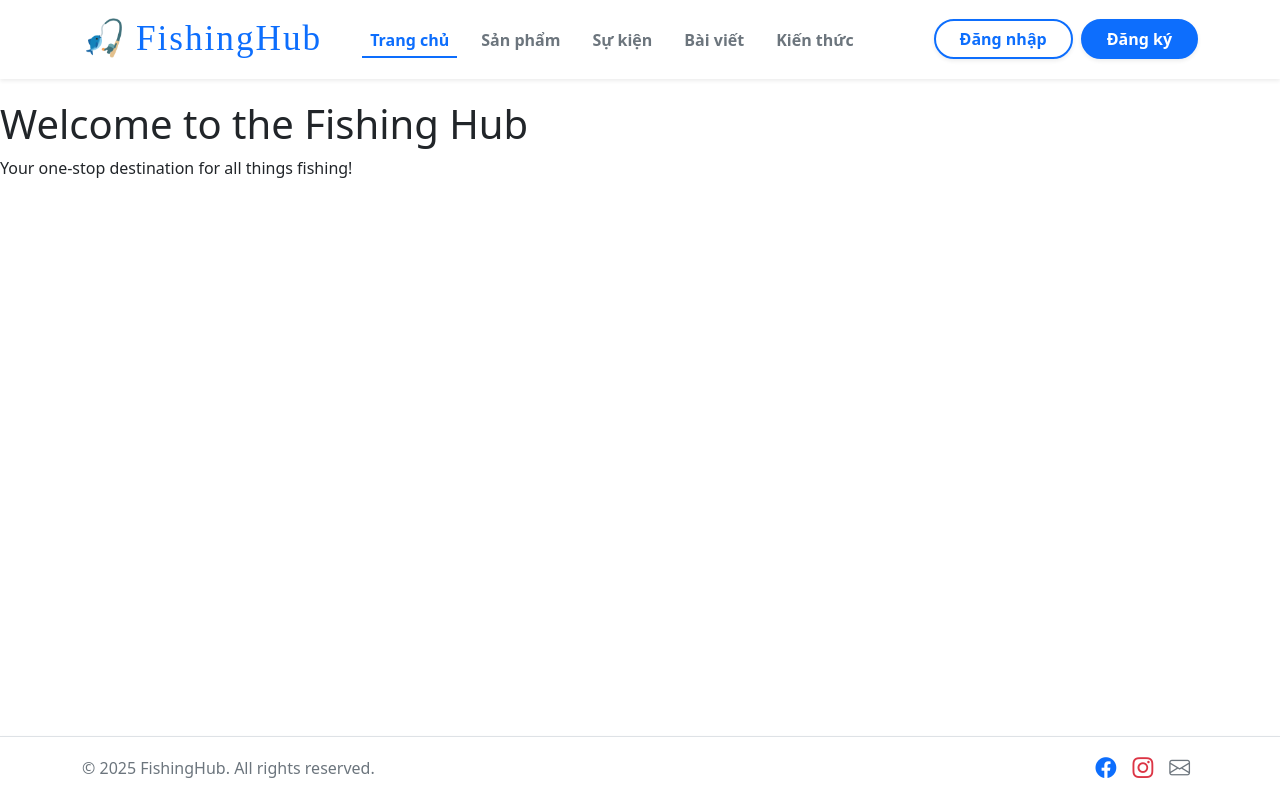
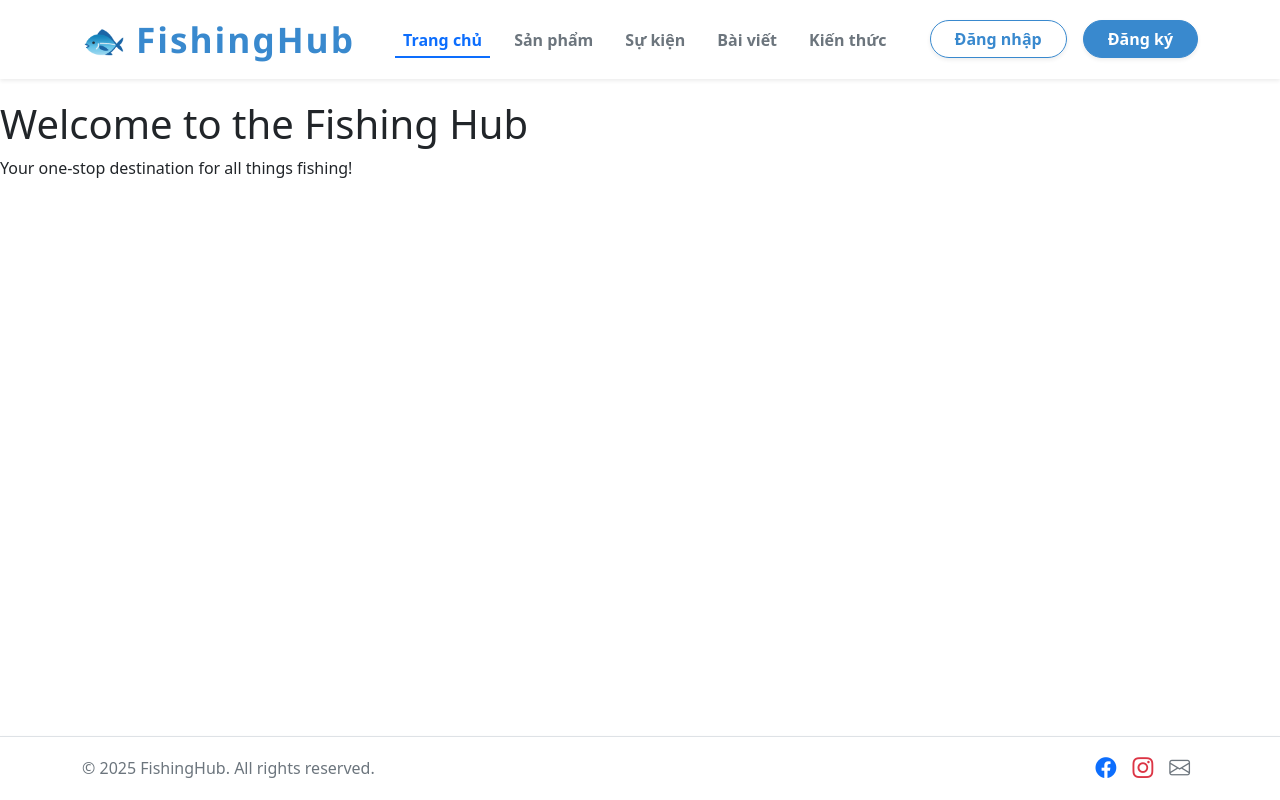
Before and after one commit to tiendung85/Fishinghub_NJ, a React (Create React App) app: page / in a window 1280 px wide. Built offline with nearby package versions, Linux system fonts and the light colour scheme.

Commit message:
Update Header.js

```diff
--- a/src/components/Header.js
+++ b/src/components/Header.js
@@ -1,63 +1,116 @@
-import React from 'react';
+import React, { useEffect, useState } from 'react';
 import { Navbar, Nav, Container, Button } from 'react-bootstrap';
-import { Link, useLocation } from 'react-router-dom';
+import { Link, useLocation, useNavigate } from 'react-router-dom';
+import { useAuth } from '../pages/Auth/AuthContext';
 import '../assets/styles/Header.css';
+import NotificationBell from "../pages/NewFeed/NotificationBell";
+import { FaBell, FaShoppingCart } from "react-icons/fa";
 
 function Header() {
   const location = useLocation();
+  const navigate = useNavigate();
   const currentPath = location.pathname;
 
-  const getLinkClass = (path) => {
-    return `fw-semibold mx-2 pb-1 ${
-      currentPath === path
+  const { user, logout } = useAuth();
+  const [cartCount, setCartCount] = useState(0);
+
+  useEffect(() => {
+    const updateCartCount = () => {
+      const storedCart = JSON.parse(localStorage.getItem("cart")) || [];
+      const total = storedCart.reduce((sum, item) => sum + item.quantity, 0);
+      setCartCount(total);
+    };
+
+    updateCartCount();
+
+    window.addEventListener("cartUpdated", updateCartCount);
+    window.addEventListener("storage", updateCartCount);
+
+    return () => {
+      window.removeEventListener("cartUpdated", updateCartCount);
+      window.removeEventListener("storage", updateCartCount);
+    };
+  }, []);
+
+  const handleLogout = () => {
+    logout();
+    navigate("/login");
+  };
+
+  const getLinkClass = (path) =>
+    `fw-semibold mx-2 pb-1 ${currentPath === path
       ? "text-primary border-bottom border-2 border-primary"
       : "text-secondary"
     }`;
-  };
+
   return (
-    <Navbar bg="white" expand="md" fixed="top" className="shadow-sm py-2">
+    <Navbar bg="white" expand="lg" fixed="top" className="shadow-sm py-2">
       <Container>
-        {/* Logo */}
         <Navbar.Brand
           as={Link}
           to="/"
-          className="text-primary d-flex align-items-center gap-2"
-          style={{ fontFamily: 'Pacifico', fontSize: '2.2rem', letterSpacing: '2px' }}
+          className="d-flex align-items-center gap-2"
+          style={{
+            fontFamily: 'Segoe UI, SegoeUI,Arial, sans-serif',
+
+            fontSize: '2.2rem',
+            letterSpacing: '2px',
+            color: '#3989CE',
+            fontWeight: 700
+          }}
         >
-          <span role="img" aria-label="fish" style={{ fontSize: '2.2rem' }}>🎣</span>
+          <span role="img" aria-label="fish" style={{ fontSize: '2.2rem' }}>🐟</span>
           FishingHub
         </Navbar.Brand>
 
         <Navbar.Toggle aria-controls="main-navbar-nav" />
-
         <Navbar.Collapse id="main-navbar-nav">
-          {/* Navigation */}
           <Nav className="me-auto ms-3">
-      <Nav.Link as={Link} to="/" className={getLinkClass("/")}>
-        Trang chủ
-      </Nav.Link>
-      <Nav.Link as={Link} to="/shop" className={getLinkClass("/shop")}>
-        Sản phẩm
-      </Nav.Link>
-      <Nav.Link as={Link} to="/event" className={getLinkClass("/event")}>
-        Sự kiện
-      </Nav.Link>
-      <Nav.Link as={Link} to="/newfeed" className={getLinkClass("/newfeed")}>
-        Bài viết
-      </Nav.Link>
-      <Nav.Link as={Link} to="/knowledge" className={getLinkClass("/knowledge")}>
-        Kiến thức
-      </Nav.Link>
+            <Nav.Link as={Link} to="/" className={getLinkClass("/")}>Trang chủ</Nav.Link>
+            <Nav.Link as={Link} to="/shop" className={getLinkClass("/shop")}>Sản phẩm</Nav.Link>
+            <Nav.Link as={Link} to="/event" className={getLinkClass("/event")}>Sự kiện</Nav.Link>
+            <Nav.Link as={Link} to="/newfeed" className={getLinkClass("/newfeed")}>Bài viết</Nav.Link>
+            <Nav.Link as={Link} to="/knowledge" className={getLinkClass("/knowledge")}>Kiến thức</Nav.Link>
           </Nav>
-
-          {/* Auth Buttons */}
-          <div className="d-flex align-items-center">
+          <div className="d-flex align-items-center gap-2">
+            {user && (
+              <>
+                <span className="icon-btn position-relative" style={{ padding: 0 }}>
+                  <NotificationBell currentUser={user} />
+                </span>
+                <Button
+                  as={Link}
+                  to="/cart"
+                  variant="link"
+                  className="icon-btn position-relative"
+                  style={{ border: "none", boxShadow: "none", padding: 0 }}
+                >
+                  <FaShoppingCart size={22} color="#3989CE" style={{ transform: "translateY(2px)" }} />
+                  {cartCount > 0 && (
+                    <span className="cart-badge">{cartCount}</span>
+                  )}
+                </Button>
+                <span className="mx-2 fw-semibold text-secondary">
+                  Xin chào, {user.username || user.name || "người dùng"}
+                </span>
+                <Button
+                  variant="outline-primary"
+                  className="rounded-pill px-4 fw-semibold shadow-sm header-btn"
+                  onClick={handleLogout}
+                  style={{ borderColor: "#3989CE", color: "#3989CE" }}
+                >
+                  Đăng xuất
+                </Button>
+              </>
+            )}
+            {!user && (
+              <>
                 <Button
                   as={Link}
                   to="/login"
                   variant="outline-primary"
-              className="rounded-pill me-2 px-4 fw-semibold shadow-sm"
-              style={{ borderWidth: 2 }}
+                  className="rounded-pill me-2 px-4 fw-semibold shadow-sm header-btn"
+                  style={{ borderColor: "#3989CE", color: "#3989CE" }}
                 >
                   Đăng nhập
                 </Button>
@@ -65,11 +118,13 @@ function Header() {
                   as={Link}
                   to="/register"
                   variant="primary"
-              className="rounded-pill px-4 fw-semibold shadow-sm"
-              style={{ borderWidth: 2 }}
+                  className="rounded-pill px-4 fw-semibold shadow-sm header-btn"
+                  style={{ background: "#3989CE", borderColor: "#3989CE" }}
                 >
                   Đăng ký
                 </Button>
+              </>
+            )}
           </div>
         </Navbar.Collapse>
       </Container>
```
Lines whose indentation alone changed are shown as unchanged.
